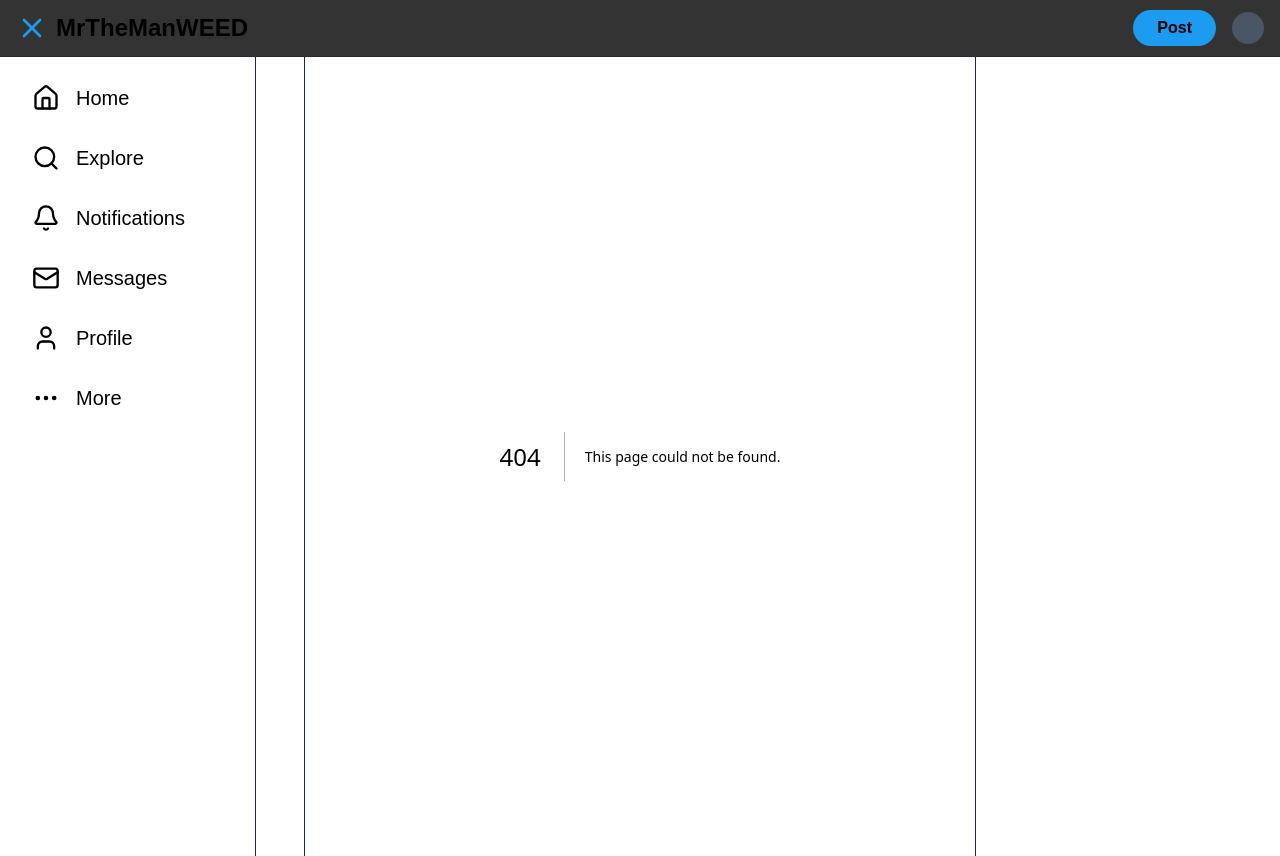
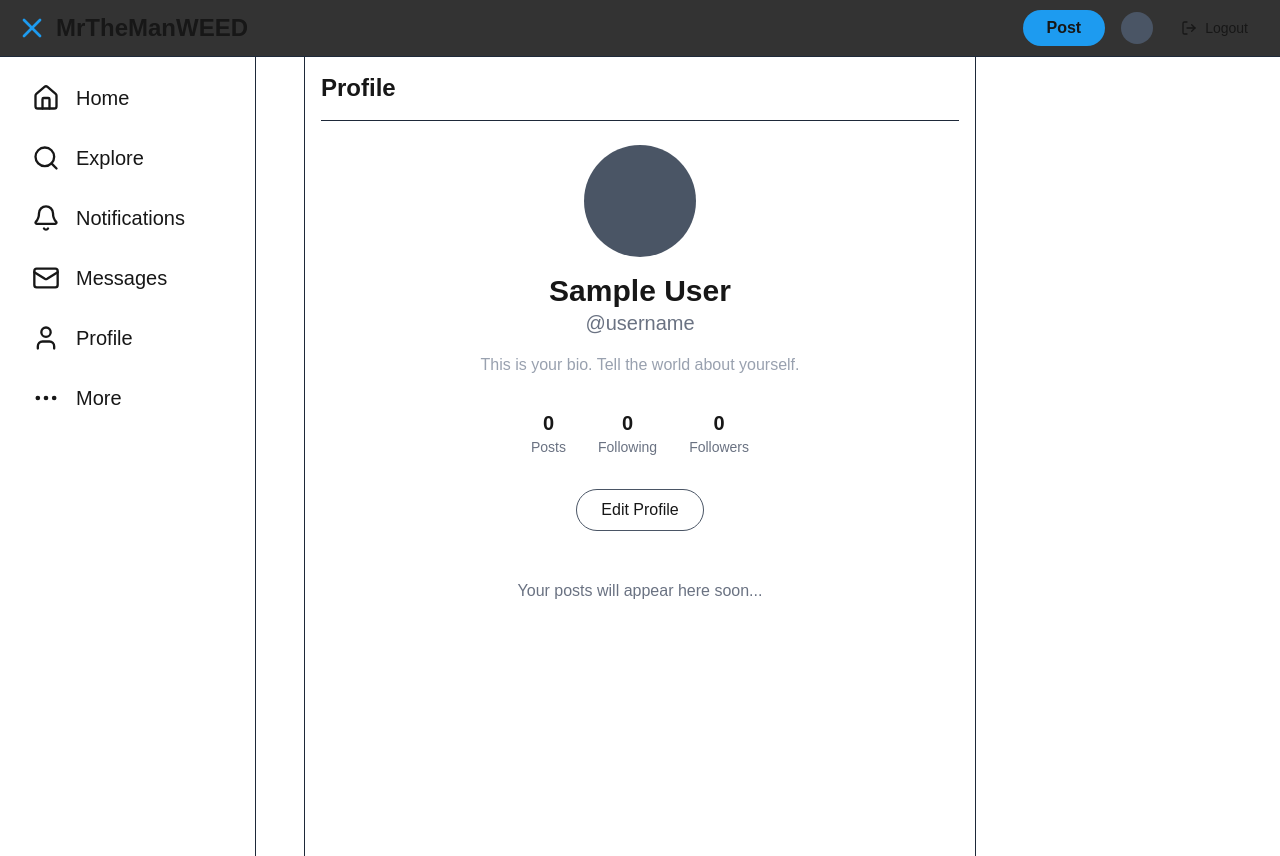
Before and after one commit to emmanuelxs/mrthemanweed, a Next.js app: page /profile in a window 1280 px wide. Before the commit this address had no page. Built offline with nearby package versions, Linux system fonts and the light colour scheme; no server answers; sample sign-in values are in the browser's storage.

Commit message:
add logout button

```diff
--- /dev/null
+++ b/app/profile/page.tsx
@@ -0,0 +1,64 @@
+'use client';
+
+import { useSession } from 'next-auth/react';
+import { useRouter } from 'next/navigation';
+import { useEffect } from 'react';
+
+export default function Profile() {
+  const { data: session, status } = useSession();
+  const router = useRouter();
+
+  useEffect(() => {
+    if (status === 'unauthenticated') {
+      router.push('/login');
+    }
+  }, [status, router]);
+
+  if (status === 'loading') return <div className="p-8 text-center">Loading...</div>;
+
+  return (
+    <div className="p-4">
+      <div className="border-b border-gray-800 pb-4 mb-6">
+        <h1 className="text-2xl font-bold">Profile</h1>
+      </div>
+
+      <div className="flex flex-col items-center text-center">
+        {/* Profile Picture */}
+        <div className="w-28 h-28 bg-gray-600 rounded-full mb-4"></div>
+
+        {/* Name & Username */}
+        <h2 className="text-3xl font-bold">{session?.user?.name || 'Your Name'}</h2>
+        <p className="text-gray-500 text-xl">@{session?.user?.username || 'username'}</p>
+
+        {/* Bio */}
+        <p className="mt-4 text-gray-400 max-w-xs">
+          This is your bio. Tell the world about yourself.
+        </p>
+
+        {/* Stats */}
+        <div className="flex gap-8 mt-8 text-sm">
+          <div>
+            <span className="font-bold text-xl">0</span>
+            <p className="text-gray-500">Posts</p>
+          </div>
+          <div>
+            <span className="font-bold text-xl">0</span>
+            <p className="text-gray-500">Following</p>
+          </div>
+          <div>
+            <span className="font-bold text-xl">0</span>
+            <p className="text-gray-500">Followers</p>
+          </div>
+        </div>
+
+        <button className="mt-8 px-6 py-2 border border-gray-600 rounded-full hover:bg-gray-900">
+          Edit Profile
+        </button>
+      </div>
+
+      <div className="mt-12 text-center text-gray-500">
+        Your posts will appear here soon...
+      </div>
+    </div>
+  );
+}
--- a/components/Navbar.tsx
+++ b/components/Navbar.tsx
@@ -1,14 +1,21 @@
 'use client';
 
-import { Twitter, X } from 'lucide-react';   // X is the new Twitter icon
+import { Twitter, X, LogOut } from 'lucide-react';
+import { signOut } from 'next-auth/react';
 
 export default function Navbar() {
+  const handleLogout = () => {
+    if (confirm('Are you sure you want to log out?')) {
+      signOut({ callbackUrl: '/login' });
+    }
+  };
+
   return (
     <nav className="fixed top-0 left-0 right-0 bg-black/80 backdrop-blur-md border-b border-gray-800 z-50">
       <div className="max-w-7xl mx-auto px-4 h-14 flex items-center justify-between">
         <div className="flex items-center gap-4">
           <div className="flex items-center gap-2">
-            <X className="w-8 h-8 text-[#1d9bf0]" />   {/* Changed from Twitter to X */}
+            <X className="w-8 h-8 text-[#1d9bf0]" />
             <span className="font-bold text-2xl">MrTheManWEED</span>
           </div>
         </div>
@@ -17,7 +24,19 @@ export default function Navbar() {
           <button className="bg-[#1d9bf0] hover:bg-[#1a8cd8] px-6 py-1.5 rounded-full font-semibold transition">
             Post
           </button>
-          <div className="w-8 h-8 bg-gray-600 rounded-full"></div>
+
+          {/* Profile + Logout */}
+          <div className="flex items-center gap-3">
+            <div className="w-8 h-8 bg-gray-600 rounded-full cursor-pointer hover:ring-2 hover:ring-[#1d9bf0]"></div>
+
+            <button
+              onClick={handleLogout}
+              className="flex items-center gap-2 px-4 py-2 text-sm hover:bg-gray-900 rounded-full transition"
+            >
+              <LogOut className="w-4 h-4" />
+              <span>Logout</span>
+            </button>
+          </div>
         </div>
       </div>
     </nav>
```
